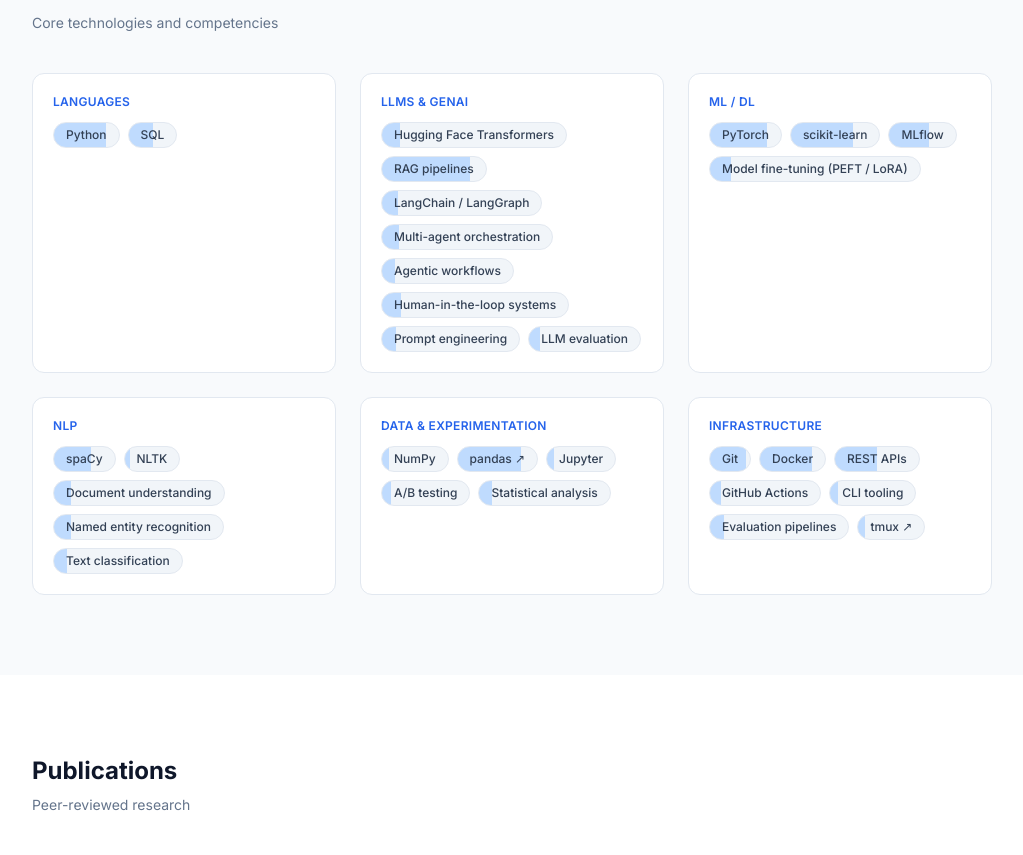
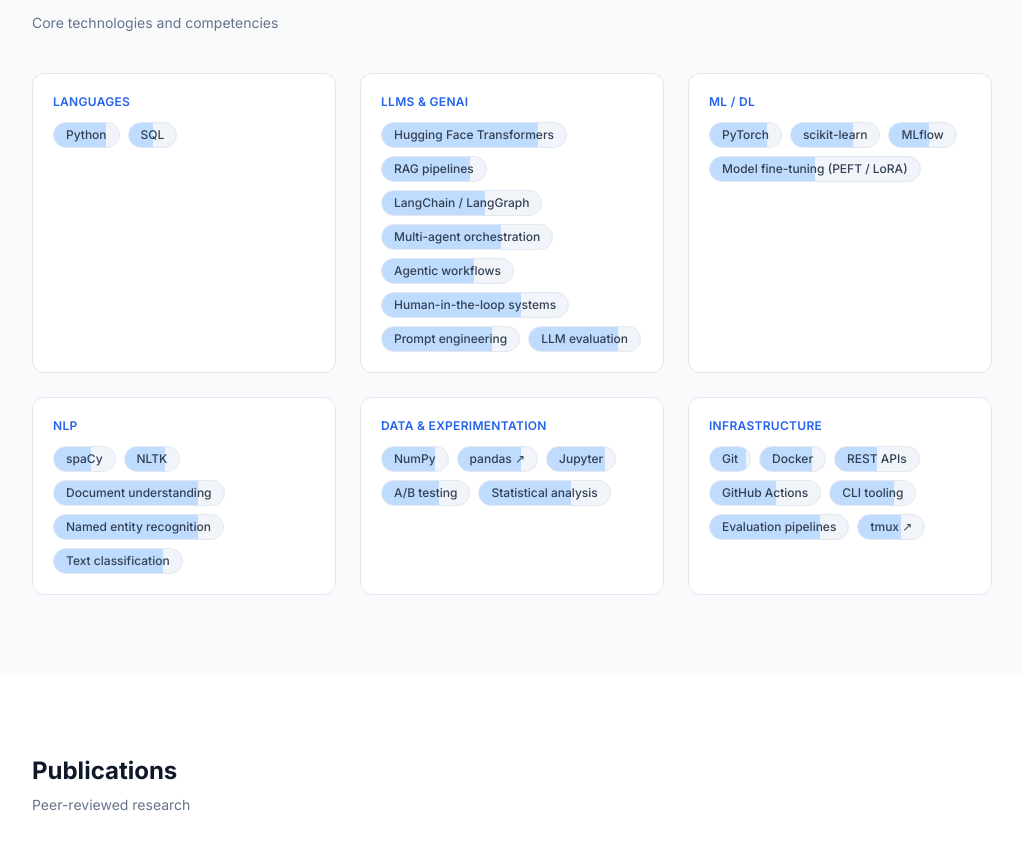
Before and after one commit to fatemerhmi/fatemerhmi.github.io, a Next.js app: page / in a window 1280 px wide. Shown: the part 3768-4623 px from the top of the page, without its empty margins (128-1151 px from the left). Built offline with nearby package versions, Linux system fonts and the light colour scheme.

Commit message:
Fill in skill proficiency levels across all groups

```diff
--- a/components/Skills.tsx
+++ b/components/Skills.tsx
@@ -53,15 +53,35 @@
 const skillLevels: Record<string, number> = {
   Python: 80,
   SQL: 50,
+  "Hugging Face Transformers": 85,
   "RAG pipelines": 85,
+  "LangChain / LangGraph": 65,
+  "Multi-agent orchestration": 70,
+  "Agentic workflows": 70,
+  "Human-in-the-loop systems": 75,
+  "Prompt engineering": 80,
+  "LLM evaluation": 80,
   PyTorch: 80,
   "scikit-learn": 70,
   MLflow: 60,
+  "Model fine-tuning (PEFT / LoRA)": 50,
   spaCy: 60,
+  NLTK: 75,
+  "Document understanding": 85,
+  "Named entity recognition": 85,
+  "Text classification": 85,
+  NumPy: 80,
+  pandas: 80,
+  Jupyter: 85,
+  "A/B testing": 65,
+  "Statistical analysis": 70,
   Git: 90,
   Docker: 80,
   "REST APIs": 50,
-  pandas: 80,
+  "GitHub Actions": 60,
+  "CLI tooling": 75,
+  "Evaluation pipelines": 80,
+  tmux: 65,
 };
 
 const DEFAULT_LEVEL = 10;
```
